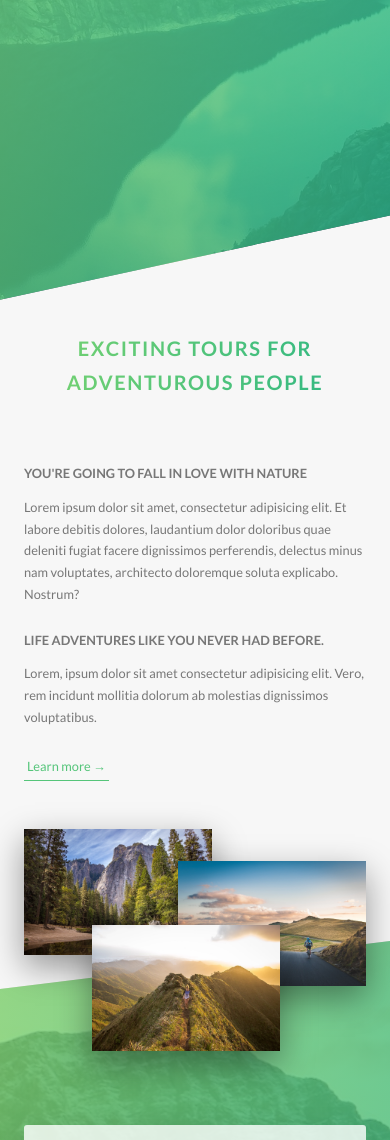
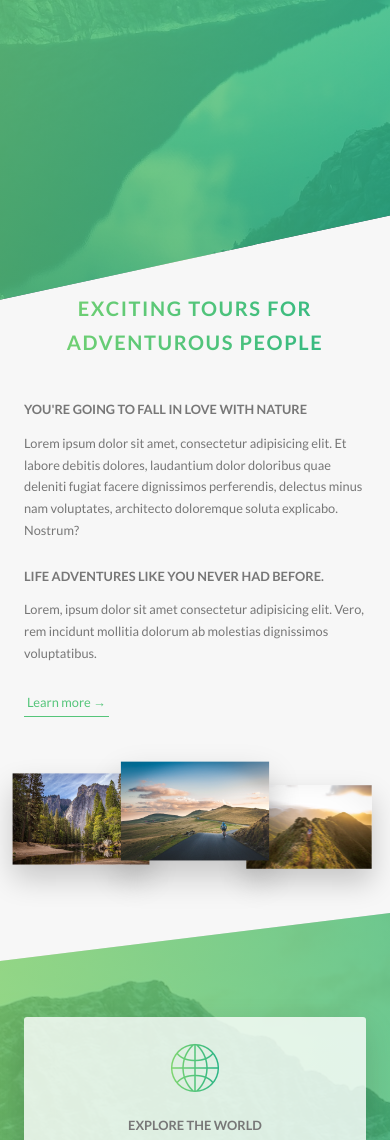
Before and after one commit to palmaone/jonas-advanced-css-course-natours-project, a website: page index.html in a window 390 px wide. Shown: the part 502-1642 px from the top of the page. Drawn offline with Linux system fonts and the light colour scheme.

Commit message:
second part of media queries video lesson 58

```diff
--- a/sass/base/_utilities.scss
+++ b/sass/base/_utilities.scss
@@ -1,8 +1,18 @@
 .u-center-text{ text-align: center !important; }
 
-.u-margin-bottom-big{ margin-bottom: 8rem !important; }
+.u-margin-bottom-big{
+  margin-bottom: 8rem !important;
+  @include respond(tab-portrait){
+    margin-bottom: 5rem !important;
+  }
+}
 
-.u-margin-bottom-medium{ margin-bottom: 4rem !important; }
+.u-margin-bottom-medium{
+  margin-bottom: 4rem !important;
+  @include respond(tab-portrait){
+    margin-bottom: 3rem !important;
+  }
+}
 
 .u-margin-bottom-small{ margin-bottom: 1.5rem !important; }
 
--- a/sass/components/_composition.scss
+++ b/sass/components/_composition.scss
@@ -11,19 +11,40 @@
         //creates the distance between each image and its green outline
         outline-offset: 2rem;
 
+        @include respond(tab-portrait){
+            float: left;
+            position: relative;
+            width: 33.3333%;
+            box-shadow: 0 1.5rem 3rem rgba($color-black, .2);
+        }
+
         &--p1{
             left: 0;
             top: -2rem;
+            @include respond(tab-portrait){
+                top: 0;
+                transform: scale(1.2);
+            }
         }
 
         &--p2{
             right: 0;
             top: 2rem;
+            @include respond(tab-portrait){
+                top: -1rem;
+                transform: scale(1.3);
+                z-index: 100;
+            }
         }
 
         &--p3{
             left: 20%;
             top: 10rem;
+            @include respond(tab-portrait){
+                top: 1rem;
+                left: 0;
+                transform: scale(1.1);
+            }
         }
 
         &:hover{
--- a/sass/components/_feature-box.scss
+++ b/sass/components/_feature-box.scss
@@ -6,6 +6,10 @@
     border-radius: 3px;
     box-shadow: 0 1.5rem 4rem rgba($color:$color-black, $alpha: .15);
     transition: transform .3s;
+
+    @include respond(tab-portrait){
+        padding: 2rem;
+    }
 
     &__icon{
         font-size: 6rem;
@@ -16,6 +20,9 @@
         background-clip: text;
         -webkit-background-clip: text;
         color: transparent;//this allows the gradient to be visible
+        @include respond(tab-portrait){
+            margin-bottom: 0;
+        }
     }
 
     &:hover {
--- a/sass/layout/_footer.scss
+++ b/sass/layout/_footer.scss
@@ -11,6 +11,9 @@
   &__logo-box{
     text-align: center;
     margin-bottom: 8rem;
+    @include respond(tab-portrait){
+      margin-bottom: 6rem;
+    }
   }
 
   &__logo{
--- a/sass/pages/_home.scss
+++ b/sass/pages/_home.scss
@@ -2,6 +2,10 @@
     background-color: $color-grey-light-1;
     padding: 25rem 0;//25rem padding for the top and bottom and 0 for left and right
     margin-top: -20vh;
+
+    @include respond(tab-portrait){
+        padding: 20rem 0;
+    }
 }
 
 .section-features{
@@ -27,6 +31,10 @@
         //to avoid inheriting the skew design from it's parent
         transform: skewY(7deg);
     }
+
+    @include respond(tab-portrait){
+        padding: 10rem 0;
+    }
 }
 
 
@@ -34,16 +42,26 @@
     background-color: $color-grey-light-1;
     padding: 25rem 0 15rem 0;
     margin-top: -10rem;
+
+    @include respond(tab-portrait){
+        padding: 20rem 0 15rem 0;
+    }
 }
 
 .section-stories{
     padding: 15rem 0;
     position: relative;
+    @include respond(tab-portrait){
+        padding: 10rem 0;
+    }
 }
 
 .section-book{
     padding: 15rem 0;
     background-image: linear-gradient(to right bottom, $color-primary-light, $color-primary-dark);
+    @include respond(tab-portrait){
+        padding: 10rem 0;
+    }
 }
 
 .book {
```
Also changed, not shown: css/style.css.
